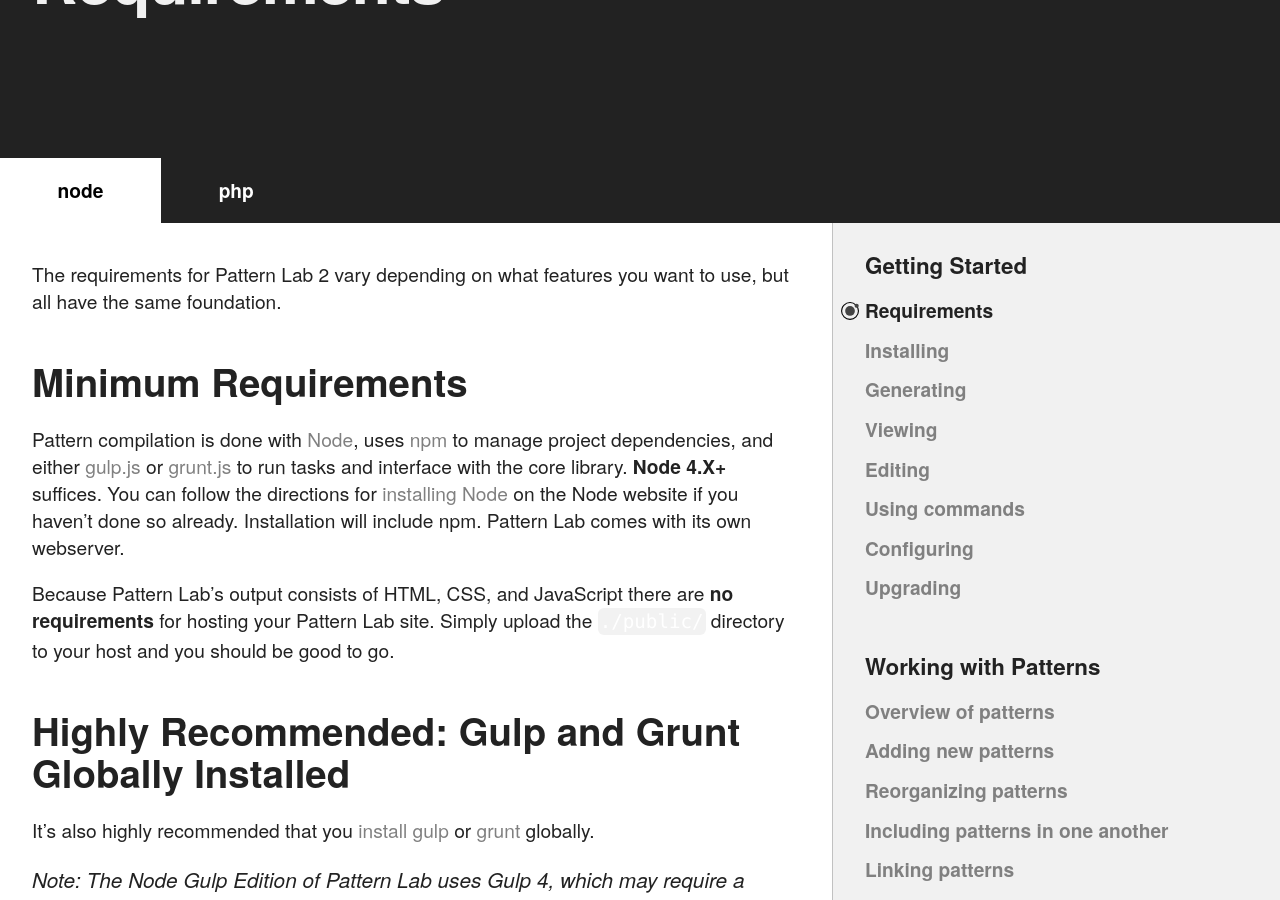
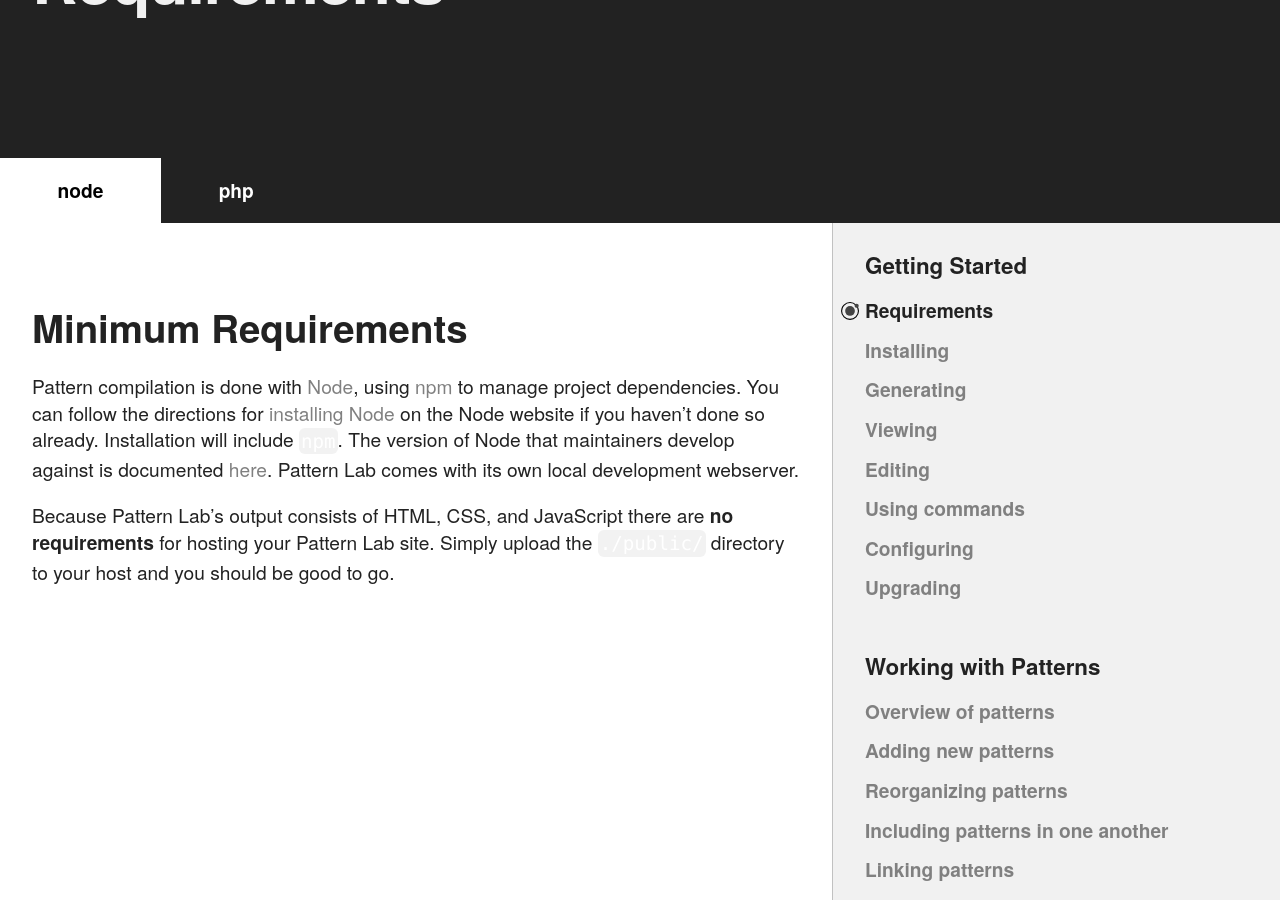
Before and after one commit to pattern-lab/website, a Jekyll site: the page built from docs/requirements.md, in a window 1280 px wide and 900 px high, scrolled down 352 px. Built offline with Jekyll 4.4.1, drawn with Linux system fonts in a browser that asks for light colours; some of the changed text lies outside the part shown.

Commit message:
fix(content): update requirements

```diff
--- a/docs/requirements.md
+++ b/docs/requirements.md
@@ -3,8 +3,8 @@
 title: Requirements | Pattern Lab
 heading: Requirements
 languages:
-- language: node
-- language: php
+  - language: node
+  - language: php
 ---
 
 <!--- start node-->
@@ -14,21 +14,11 @@
 
 {% capture m %}
 
-
-The requirements for Pattern Lab 2 vary depending on what features you want to use, but all have the same foundation.
-
 ## Minimum Requirements
 
- Pattern compilation is done with [Node](https://nodejs.org), uses [npm](https://www.npmjs.com/) to manage project dependencies, and either [gulp.js](http://gulpjs.com/) or [grunt.js](http://gruntjs.com/) to run tasks and interface with the core library. **Node 4.X+** suffices. You can follow the directions for [installing Node](https://nodejs.org/en/download/) on the Node website if you haven't done so already. Installation will include npm. Pattern Lab comes with its own webserver.
+Pattern compilation is done with [Node](https://nodejs.org), using [npm](https://www.npmjs.com/) to manage project dependencies. You can follow the directions for [installing Node](https://nodejs.org/en/download/) on the Node website if you haven't done so already. Installation will include `npm`. The version of Node that maintainers develop against is documented [here](https://github.com/pattern-lab/patternlab-node/blob/dev/.nvmrc). Pattern Lab comes with its own local development webserver.
 
 Because Pattern Lab's output consists of HTML, CSS, and JavaScript there are **no requirements** for hosting your Pattern Lab site. Simply upload the `./public/` directory to your host and you should be good to go.
-
-
-## Highly Recommended: Gulp and Grunt Globally Installed
-
-It's also highly recommended that you [install gulp](https://github.com/gulpjs/gulp/blob/4.0/docs/getting-started.md) or [grunt](http://gruntjs.com/getting-started) globally.
-
-> Note: The Node Gulp Edition of Pattern Lab uses Gulp 4, which may require a new global install of the Gulp command line interface. Follow the [gulp upgrade instructions](https://github.com/pattern-lab/edition-node-gulp/wiki/Updating-to-Gulp-4) if you already have gulp installed and need to upgrade. Gulp 4 is in alpha, but brings many benefits to the table and is relatively stable.
 
 {% endcapture %}
 {{ m | markdownify }}
```
